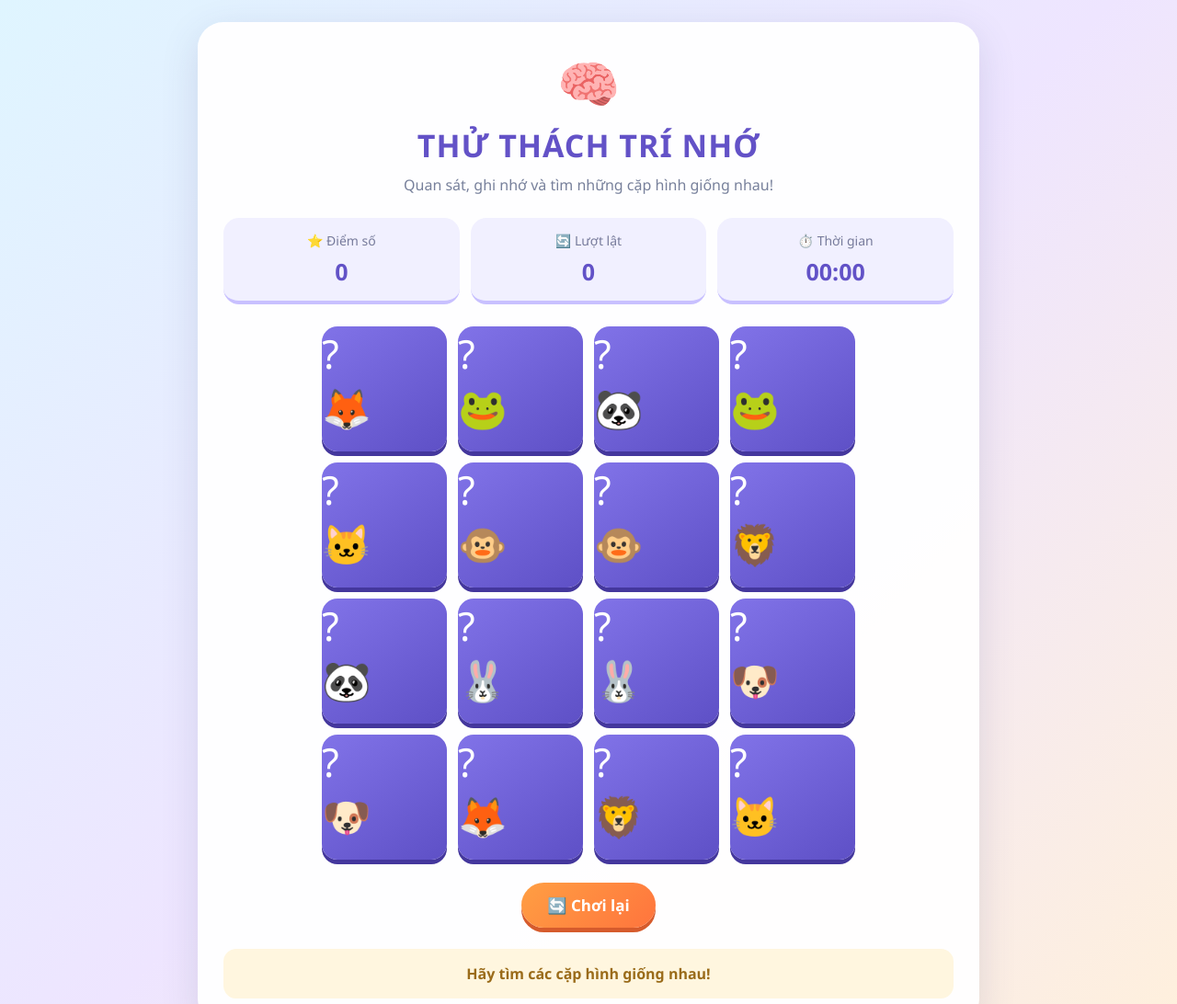
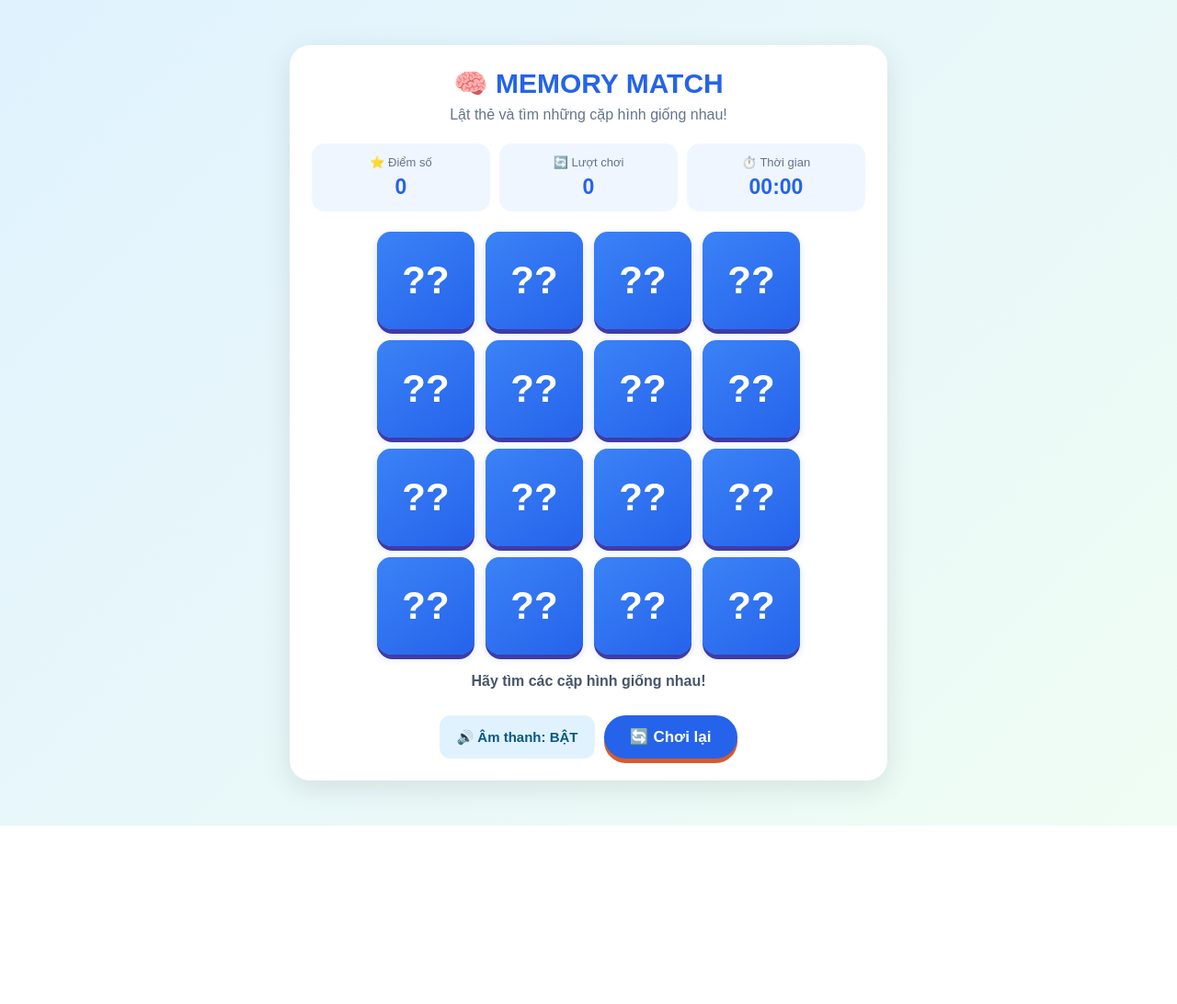
Before and after one commit to phanviethoang/Kho-game-html5, a plain HTML site: page Game_IQ/G001_MEMORY_MATCH/index.html in a window 1280 px wide. Shown: the top 1092 px of the page at 92% size. After the commit the page ends 898 px from the top, so only its background shows below. Drawn offline with Linux system fonts and the light colour scheme.

Commit message:
Update index.html

```diff
--- a/Game_IQ/G001_MEMORY_MATCH/index.html
+++ b/Game_IQ/G001_MEMORY_MATCH/index.html
@@ -4,55 +4,333 @@
 <head>
     <meta charset="UTF-8">
     <meta name="viewport" content="width=device-width, initial-scale=1.0">
-    <title>Memory Match - Lật thẻ tìm cặp</title>
+
+    <title>G001 - Memory Match</title>
+
     <link rel="stylesheet" href="style.css">
+
+    <style>
+        * {
+            box-sizing: border-box;
+        }
+
+        body {
+            margin: 0;
+            min-height: 100vh;
+            font-family: Arial, sans-serif;
+            background: linear-gradient(135deg, #e0f2fe, #f0fdf4);
+            color: #263445;
+        }
+
+        .game-container {
+            width: min(100% - 24px, 650px);
+            margin: 25px auto;
+            padding: 24px;
+            background: white;
+            border-radius: 22px;
+            box-shadow: 0 8px 30px rgba(0,0,0,0.10);
+            text-align: center;
+        }
+
+        .game-title {
+            margin: 0 0 8px;
+            color: #2563eb;
+            font-size: 30px;
+        }
+
+        .game-description {
+            color: #64748b;
+            margin-bottom: 22px;
+        }
+
+        .stats {
+            display: grid;
+            grid-template-columns: repeat(3, 1fr);
+            gap: 10px;
+            margin-bottom: 22px;
+        }
+
+        .stat-box {
+            padding: 13px 5px;
+            background: #eff6ff;
+            border-radius: 14px;
+        }
+
+        .stat-label {
+            display: block;
+            font-size: 13px;
+            color: #64748b;
+            margin-bottom: 6px;
+        }
+
+        .stat-value {
+            display: block;
+            font-size: 23px;
+            font-weight: bold;
+            color: #2563eb;
+        }
+
+        .game-board {
+            display: grid;
+            grid-template-columns: repeat(4, 1fr);
+            gap: 12px;
+            width: 100%;
+            max-width: 460px;
+            margin: 0 auto 20px;
+        }
+
+        .card {
+            aspect-ratio: 1 / 1;
+            min-width: 0;
+            cursor: pointer;
+            perspective: 800px;
+            -webkit-tap-highlight-color: transparent;
+        }
+
+        .card-inner {
+            position: relative;
+            width: 100%;
+            height: 100%;
+            transition: transform 0.45s;
+            transform-style: preserve-3d;
+        }
+
+        .card.flipped .card-inner,
+        .card.matched .card-inner {
+            transform: rotateY(180deg);
+        }
+
+        .card-front,
+        .card-back {
+            position: absolute;
+            inset: 0;
+            display: flex;
+            align-items: center;
+            justify-content: center;
+            border-radius: 15px;
+            font-size: clamp(25px, 6vw, 42px);
+            font-weight: bold;
+            backface-visibility: hidden;
+            -webkit-backface-visibility: hidden;
+        }
+
+        .card-front {
+            background: linear-gradient(145deg, #3b82f6, #2563eb);
+            color: white;
+            box-shadow: 0 4px 8px rgba(37,99,235,0.2);
+        }
+
+        .card-front::after {
+            content: "?";
+        }
+
+        .card-back {
+            background: #fef3c7;
+            transform: rotateY(180deg);
+            border: 3px solid #fbbf24;
+        }
+
+        .card.matched .card-back {
+            background: #dcfce7;
+            border-color: #22c55e;
+        }
+
+        .card:not(.flipped):not(.matched):hover .card-inner {
+            transform: scale(1.04);
+        }
+
+        .game-message {
+            min-height: 28px;
+            margin: 12px 0;
+            font-weight: bold;
+            color: #475569;
+        }
+
+        .game-actions {
+            display: flex;
+            justify-content: center;
+            flex-wrap: wrap;
+            gap: 10px;
+            margin-top: 18px;
+        }
+
+        .game-btn {
+            border: none;
+            border-radius: 12px;
+            padding: 12px 18px;
+            font-size: 15px;
+            font-weight: bold;
+            cursor: pointer;
+            transition: 0.2s;
+        }
+
+        .game-btn:hover {
+            transform: translateY(-2px);
+            filter: brightness(1.05);
+        }
+
+        #restartBtn {
+            background: #2563eb;
+            color: white;
+        }
+
+        #soundBtn {
+            background: #e0f2fe;
+            color: #075985;
+        }
+
+        #resultModal {
+            display: none;
+            position: fixed;
+            inset: 0;
+            z-index: 1000;
+            align-items: center;
+            justify-content: center;
+            padding: 18px;
+            background: rgba(15,23,42,0.65);
+        }
+
+        .result-content {
+            width: min(100%, 420px);
+            padding: 28px;
+            border-radius: 22px;
+            background: white;
+            text-align: center;
+            box-shadow: 0 10px 40px rgba(0,0,0,0.2);
+        }
+
+        .result-content h2 {
+            color: #16a34a;
+            margin-top: 0;
+        }
+
+        #finalResult {
+            line-height: 1.8;
+        }
+
+        #playAgainBtn {
+            background: #16a34a;
+            color: white;
+            margin-top: 12px;
+        }
+
+        @media (max-width: 480px) {
+            .game-container {
+                margin: 12px auto;
+                padding: 16px 12px;
+            }
+
+            .game-title {
+                font-size: 24px;
+            }
+
+            .game-board {
+                gap: 8px;
+            }
+
+            .card-front,
+            .card-back {
+                border-radius: 10px;
+            }
+
+            .stat-value {
+                font-size: 20px;
+            }
+        }
+    </style>
 </head>
+
 <body>
+
     <main class="game-container">
-        <header class="game-header">
-            <div class="logo">🧠</div>
-            <h1>THỬ THÁCH TRÍ NHỚ</h1>
-            <p>Quan sát, ghi nhớ và tìm những cặp hình giống nhau!</p>
-        </header>
 
-        <section class="game-info">
-            <div class="info-box">
-                <span>⭐ Điểm số</span>
-                <strong id="score">0</strong>
+        <h1 class="game-title">
+            🧠 MEMORY MATCH
+        </h1>
+
+        <p class="game-description">
+            Lật thẻ và tìm những cặp hình giống nhau!
+        </p>
+
+        <!-- BẢNG THÔNG TIN -->
+        <section class="stats">
+
+            <div class="stat-box">
+                <span class="stat-label">⭐ Điểm số</span>
+                <span class="stat-value" id="score">0</span>
             </div>
-            <div class="info-box">
-                <span>🔄 Lượt lật</span>
-                <strong id="moves">0</strong>
+
+            <div class="stat-box">
+                <span class="stat-label">🔄 Lượt chơi</span>
+                <span class="stat-value" id="moves">0</span>
             </div>
-            <div class="info-box">
-                <span>⏱️ Thời gian</span>
-                <strong id="timer">00:00</strong>
+
+            <div class="stat-box">
+                <span class="stat-label">⏱️ Thời gian</span>
+                <span class="stat-value" id="timer">00:00</span>
             </div>
+
         </section>
 
-        <section class="game-board" id="gameBoard">
-            <!-- Các thẻ bài được tạo bằng JavaScript -->
+        <!-- BÀN CHƠI -->
+        <section
+            id="gameBoard"
+            class="game-board"
+            aria-label="Bàn chơi lật thẻ"
+        >
         </section>
 
-        <div class="game-actions">
-            <button id="restartBtn">🔄 Chơi lại</button>
+        <!-- THÔNG BÁO -->
+        <div id="message" class="game-message">
+            Hãy tìm các cặp hình giống nhau!
         </div>
 
-        <div id="message" class="message" role="status">
-            Hãy tìm đủ 8 cặp hình giống nhau nhé!
+        <!-- CÁC NÚT ĐIỀU KHIỂN -->
+        <div class="game-actions">
+
+            <button
+                id="soundBtn"
+                class="game-btn"
+                type="button"
+            >
+                🔊 Âm thanh: BẬT
+            </button>
+
+            <button
+                id="restartBtn"
+                class="game-btn"
+                type="button"
+            >
+                🔄 Chơi lại
+            </button>
+
         </div>
+
     </main>
 
-    <div id="resultModal" class="modal hidden">
-        <div class="modal-content">
-            <div class="trophy">🏆</div>
-            <h2>CHÚC MỪNG!</h2>
-            <p>Bạn đã hoàn thành thử thách!</p>
+    <!-- HỘP THÔNG BÁO KẾT QUẢ -->
+    <div id="resultModal">
+
+        <div class="result-content">
+
+            <h2>🎉 Chúc mừng!</h2>
+
             <div id="finalResult"></div>
-            <button id="playAgainBtn">Chơi lại</button>
+
+            <button
+                id="playAgainBtn"
+                class="game-btn"
+                type="button"
+            >
+                🔄 Chơi lại
+            </button>
+
         </div>
+
     </div>
 
+    <!-- FILE XỬ LÝ GAME -->
     <script src="game.js"></script>
+
 </body>
 </html>
```
